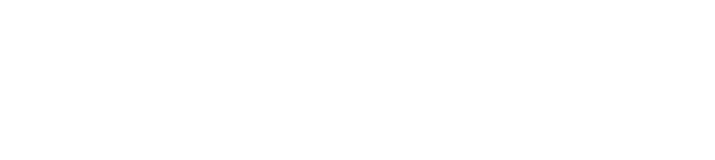
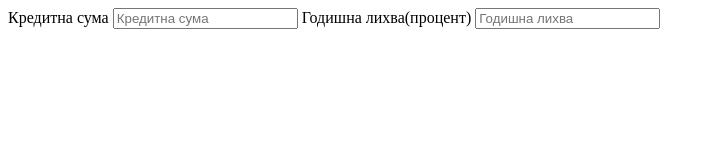
Before and after one commit to Tivanov99/JS-Application, a plain HTML site: page CreditCalculator/index.html in a window 1280 px wide. Shown: the whole page, without its empty margins (0-715 px from the left). Drawn offline with Linux system fonts and the light colour scheme.

Commit message:
Added app.js plus html to index.html

```diff
--- a/CreditCalculator/index.html
+++ b/CreditCalculator/index.html
@@ -7,6 +7,10 @@
     <title>Document</title>
 </head>
 <body>
-
+    <label>Кредитна сума</label>
+    <input type="number" placeholder="Кредитна сума">
+    <label>Годишна лихва(процент)</label>
+    <input type="number" placeholder="Годишна лихва">
+    <script src="app.js"></script>
 </body>
 </html>
```
Also changed, not shown: CreditCalculator/app.js (added).
